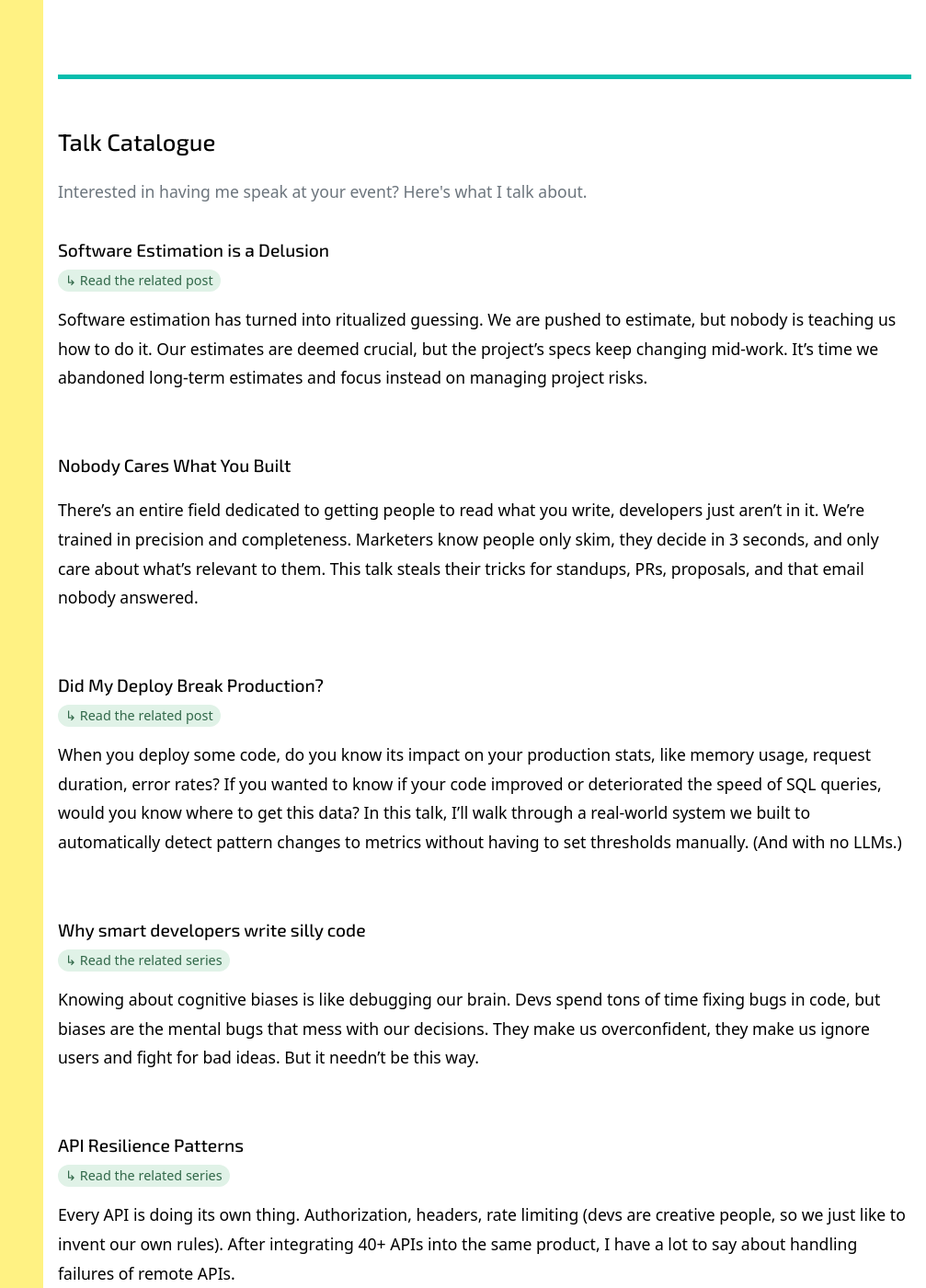
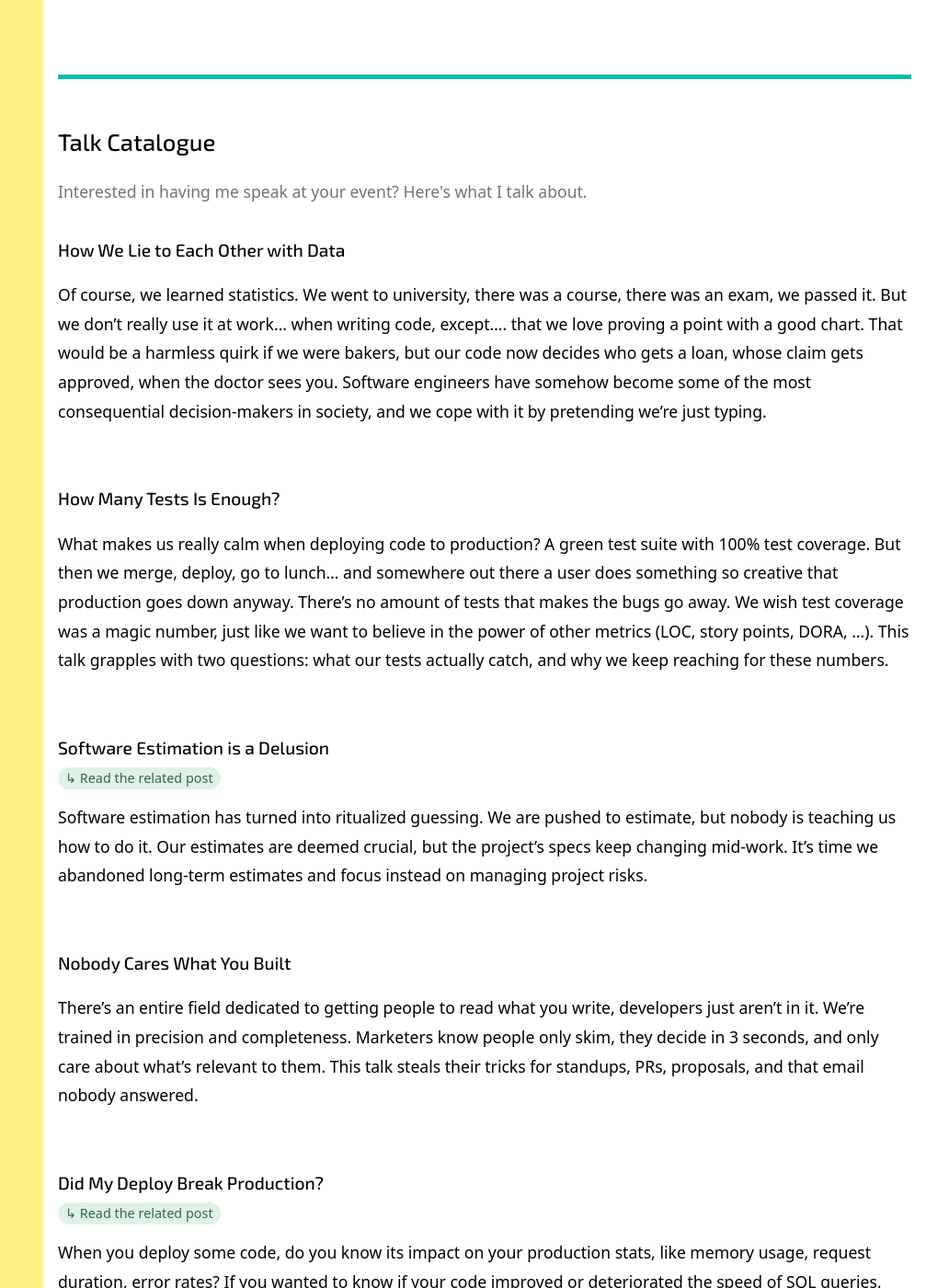
Before and after one commit to inesp/inesp.github.io, a Jekyll site: the page built from talks.html, in a window 1280 px wide and 1400 px high, scrolled down 2891 px. Shown: the whole window at 92% size, without its empty margins (273-1280 px from the left). Built offline with Jekyll 4.4.1, drawn with Linux system fonts in a browser that asks for light colours; nearby versions of some CDN libraries; some web fonts are replaced; a style sheet for code colours, icons or effects is not loaded; some of the changed text lies outside the part shown.

Commit message:
Add stats talk
and reorder catalogue and add link to heapcon

```diff
--- a/_data/talk_catalogue.yml
+++ b/_data/talk_catalogue.yml
@@ -1,3 +1,9 @@
+- title: How We Lie to Each Other with Data
+  description: "Of course, we learned statistics. We went to university, there was a course, there was an exam, we passed it. But we don't really use it at work... when writing code, except.... that we love proving a point with a good chart. That would be a harmless quirk if we were bakers, but our code now decides who gets a loan, whose claim gets approved, when the doctor sees you. Software engineers have somehow become some of the most consequential decision-makers in society, and we cope with it by pretending we're just typing."
+
+- title: How Many Tests Is Enough?
+  description: "What makes us really calm when deploying code to production? A green test suite with 100% test coverage. But then we merge, deploy, go to lunch... and somewhere out there a user does something so creative that production goes down anyway. There's no amount of tests that makes the bugs go away. We wish test coverage was a magic number, just like we want to believe in the power of other metrics (LOC, story points, DORA, ...). This talk grapples with two questions: what our tests actually catch, and why we keep reaching for these numbers."
+
 - title: Software Estimation is a Delusion
   post_slug: estimation-is-a-delusion
   description: Software estimation has turned into ritualized guessing. We are pushed to estimate, but nobody is teaching us how to do it. Our estimates are deemed crucial, but the project's specs keep changing mid-work. It's time we abandoned long-term estimates and focus instead on managing project risks.
@@ -18,6 +24,3 @@
 - title: API Resilience Patterns
   series: API Resilience Patterns
   description: Every API is doing its own thing. Authorization, headers, rate limiting (devs are creative people, so we just like to invent our own rules). After integrating 40+ APIs into the same product, I have a lot to say about handling failures of remote APIs.
-
-- title: How Many Tests Is Enough?
-  description: What makes us really calm when deploying code to production? A green test suite with 100% test coverage. But then we merge, deploy, go to lunch... and somewhere out there a user does something so creative that production goes down anyway. There's no amount of tests that makes the bugs go away. This talk digs into what our tests actually catch, why we keep reaching for one comforting number, and why feeling safe is usually right about when we get sloppy.
--- a/_data/talks.yml
+++ b/_data/talks.yml
@@ -7,7 +7,7 @@
   title: "Software Estimates and the Illusion of Control"
   coming_soon: true
   video_link:
-  details_link:
+  details_link: https://heapcon.io/2026/speakers/ines-panker
   slides_link:
   post_slug: estimation-is-a-delusion
 
```
